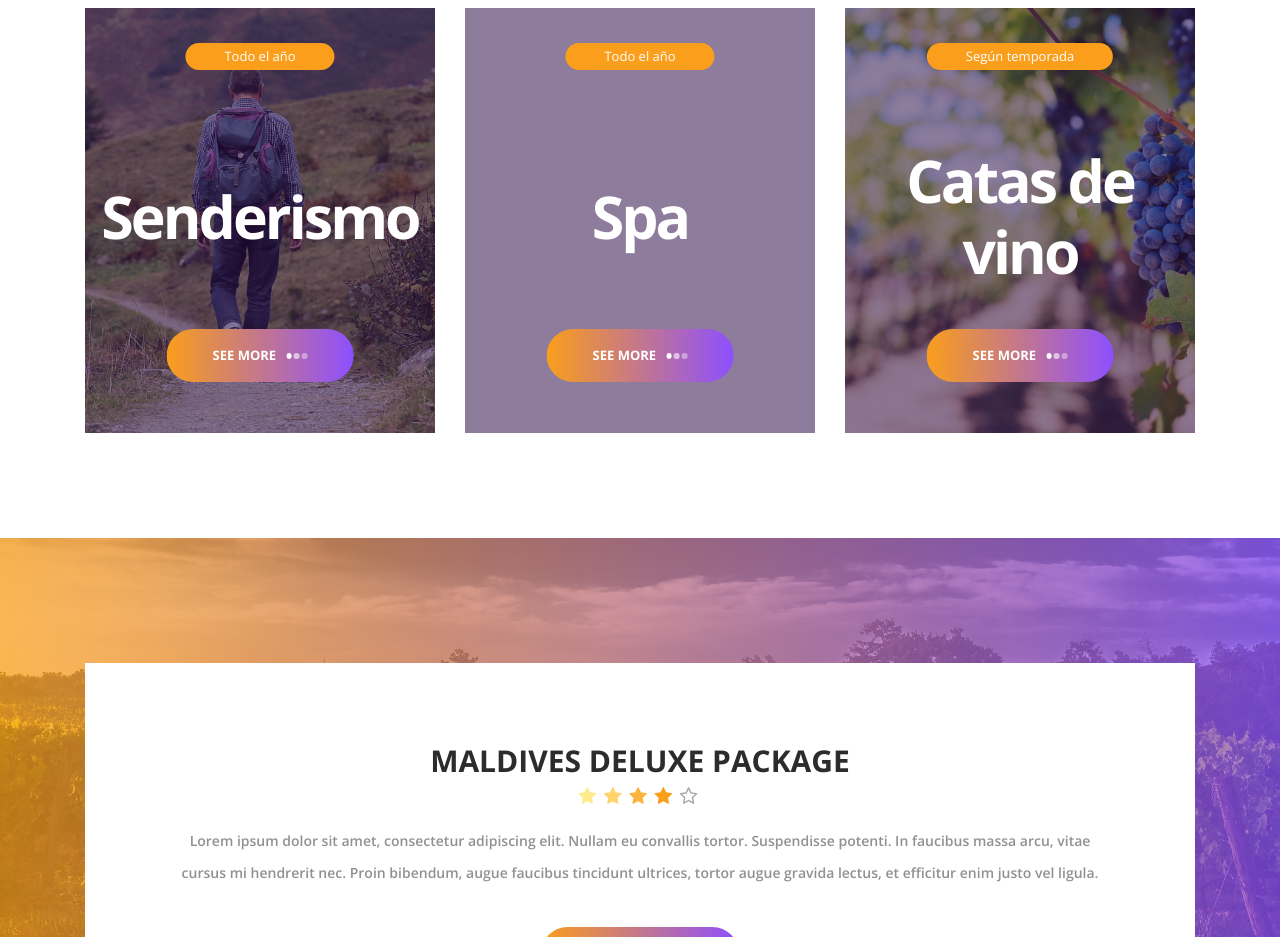
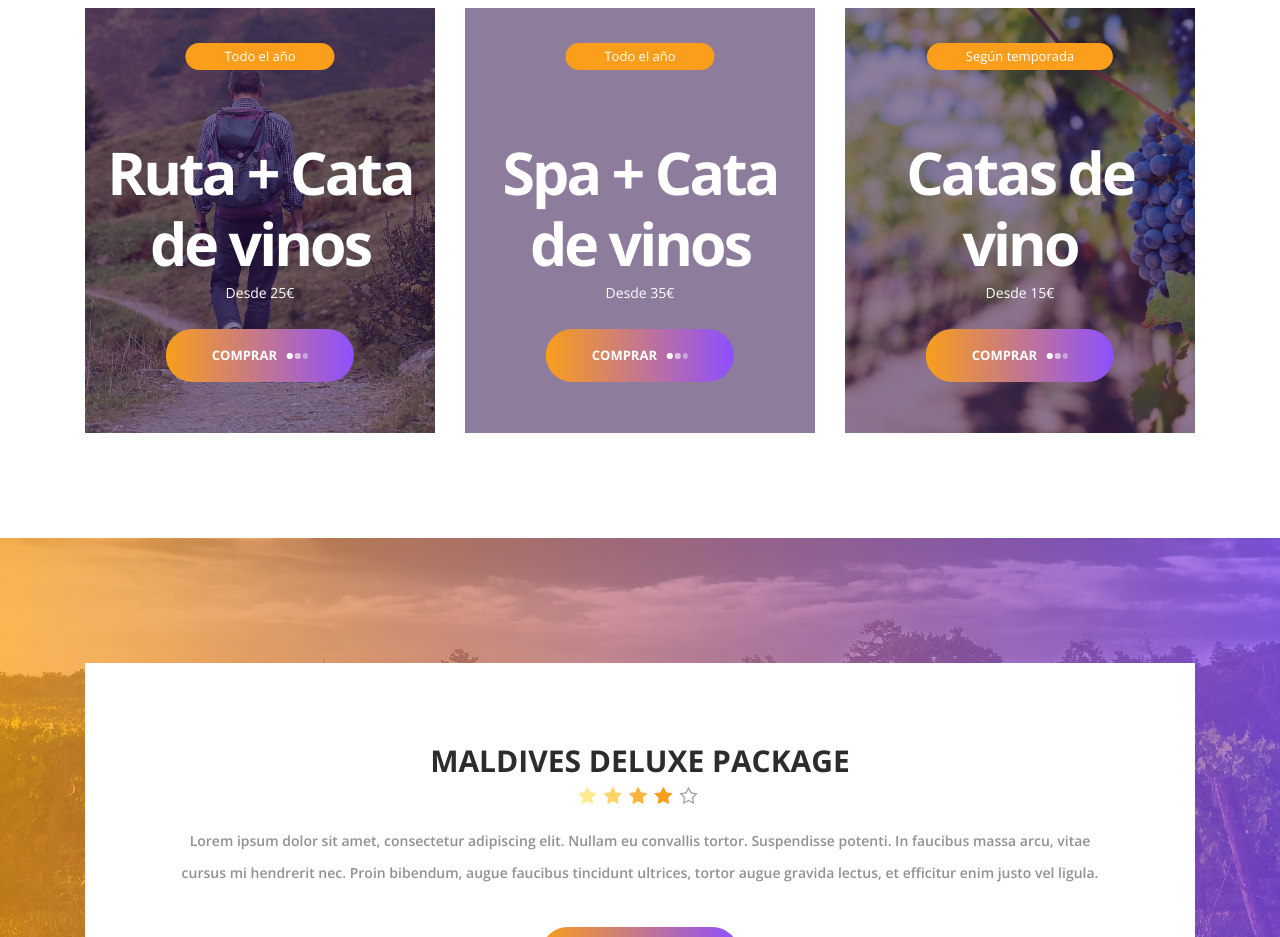
Before and after one commit to UOCx-Proyecto5-EmprendeOnline/Codigo_Web_P5, a plain HTML site: page index.html in a window 1280 px wide. Shown: the part 1180-2117 px from the top of the page. Drawn offline with nearby package versions, Linux system fonts and the light colour scheme.

Commit message:
Update index.html

```diff
--- a/index.html
+++ b/index.html
@@ -282,11 +282,12 @@
 							<div class="intro_item_content d-flex flex-column align-items-center justify-content-center">
 								<div class="intro_date">Todo el año</div>
 								<div class="button intro_button">
-									<div class="button_bcg"></div><a href="#">see more<span></span><span></span><span></span></a>
+									<div class="button_bcg"></div><a href="#">Comprar<span></span><span></span><span></span></a>
 								</div>
 								<div class="intro_center text-center">
-									<h1>Senderismo</h1>
+									<h1>Ruta + Cata de vinos</h1>
 								</div>
+                                 <div class="intro_price">Desde 25€ </div>
 							</div>
 						</div>
 					</div>
@@ -301,11 +302,12 @@
 							<div class="intro_item_content d-flex flex-column align-items-center justify-content-center">
 								<div class="intro_date">Todo el año</div>
 								<div class="button intro_button">
-									<div class="button_bcg"></div><a href="#">see more<span></span><span></span><span></span></a>
+									<div class="button_bcg"></div><a href="#">Comprar<span></span><span></span><span></span></a>
 								</div>
 								<div class="intro_center text-center">
-									<h1>Spa</h1>
+									<h1>Spa + Cata de vinos</h1>
 								</div>
+                                <div class="intro_price">Desde 35€ </div>
 							</div>
 						</div>
 					</div>
@@ -320,11 +322,12 @@
 							<div class="intro_item_content d-flex flex-column align-items-center justify-content-center">
 								<div class="intro_date">Según temporada</div>
 								<div class="button intro_button">
-									<div class="button_bcg"></div><a href="#">see more<span></span><span></span><span></span></a>
+									<div class="button_bcg"></div><a href="#">Comprar<span></span><span></span><span></span></a>
 								</div>
 								<div class="intro_center text-center">
 									<h1>Catas de vino</h1>
-								</div>
+                                   </div>
+                                 <div class="intro_price">Desde 15€ </div>
 							</div>
 						</div>
 					</div>
```
